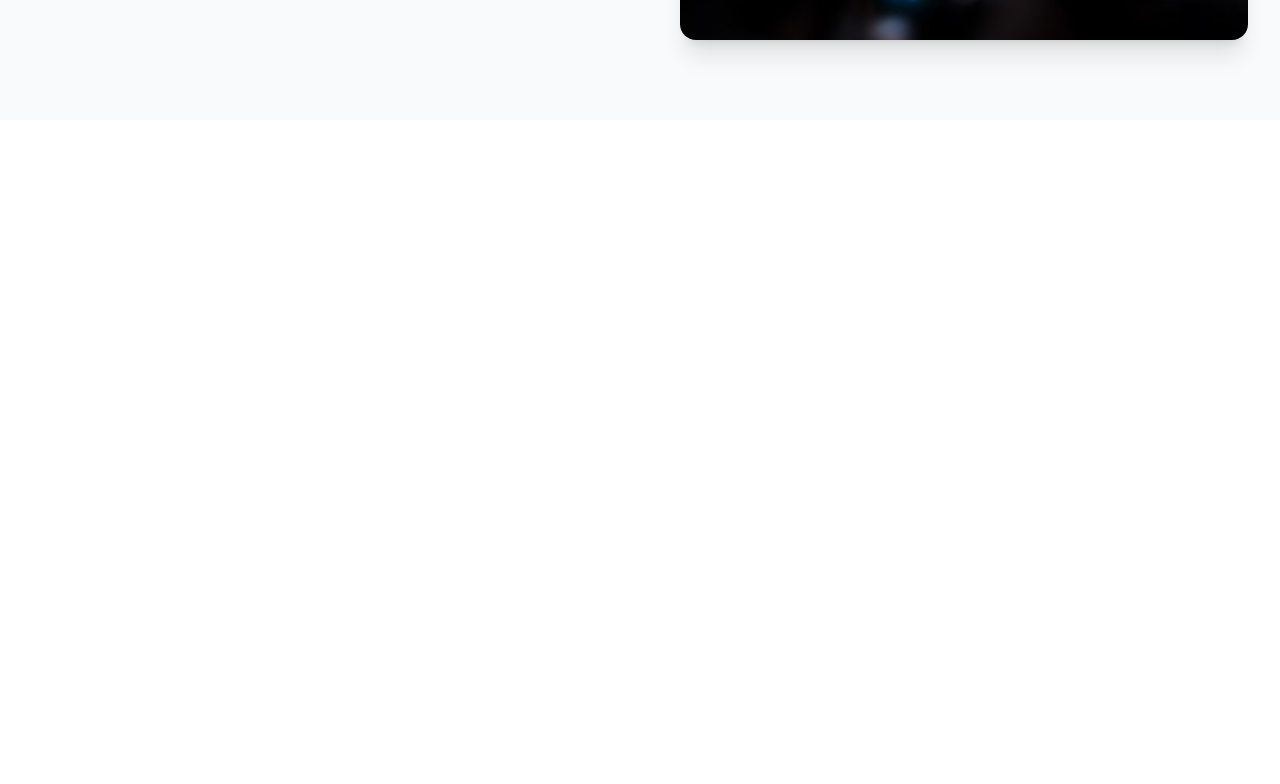
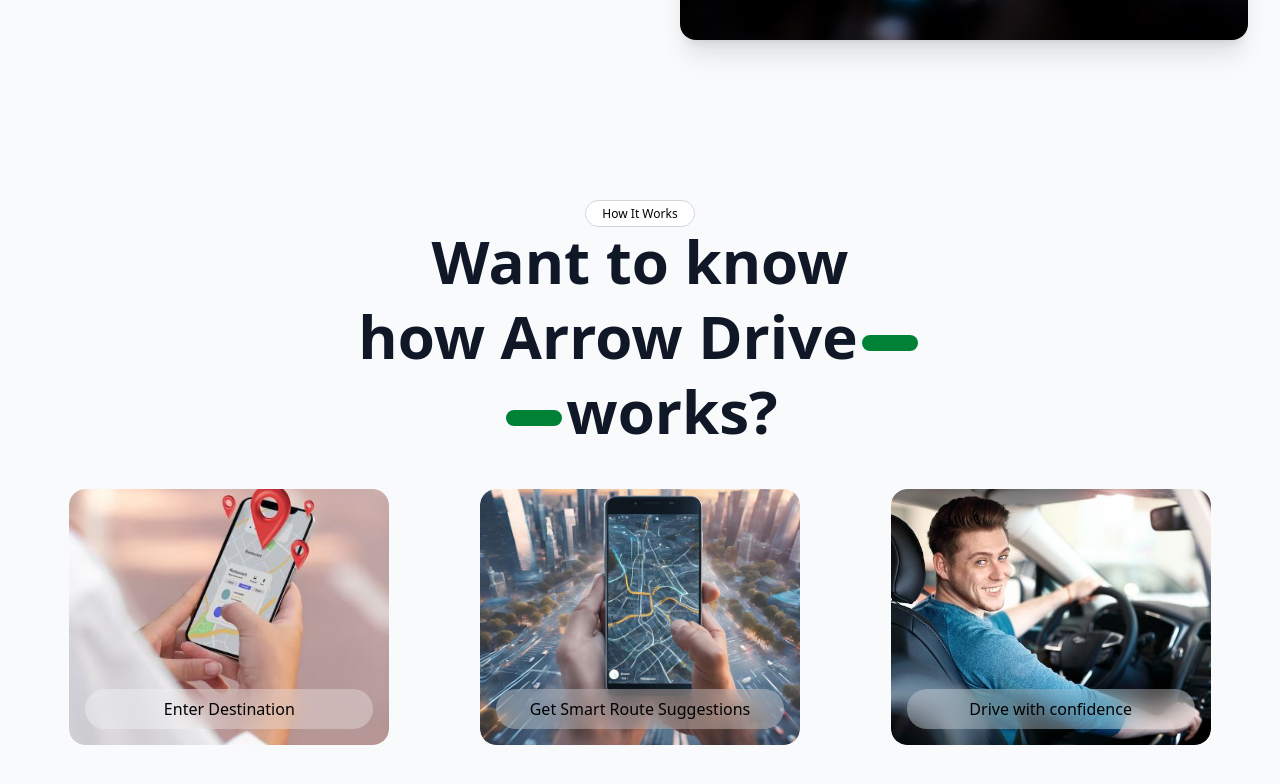
Before and after one commit to Fafiyebipelumi/arrow-drive-frontend, a Next.js app: page / in a window 1280 px wide. Shown: the part 3861-4645 px from the top of the page. Before the commit the page ends 3981 px from the top, so only its background shows below. Built offline with nearby package versions, Linux system fonts and the light colour scheme.

Commit message:
how-it-works page completed

```diff
--- a/app/page.tsx
+++ b/app/page.tsx
@@ -1,6 +1,7 @@
 import Aboutpage from "@/components/About/Aboutpage";
 import Features from "@/components/Features/Features";
 import Homepage from "@/components/Home/Homepage";
+import HowItWorks from "@/components/How-it-works/How-it-works";
 
 
 export default function Home() {
@@ -9,6 +10,7 @@
       <Homepage />
       <Aboutpage />
       <Features />
+      <HowItWorks />
     </div>
   );
 }
--- /dev/null
+++ b/components/DestinationCard.tsx
@@ -0,0 +1,32 @@
+import React from "react";
+import Image from "next/image";
+
+type DestinationCardProps = {
+    imageSrc: string;
+    imageAlt: string;
+    label: string;
+}
+
+const DestinationCard: React.FC<DestinationCardProps> = ({imageSrc, imageAlt, label}) => {
+  return (
+    <div className="w-full max-w-xs mx-auto rounded-2xl overflow-hidden">
+      {/* Phone Image */}
+      <div className="relative w-full h-64">
+        <Image
+          src={imageSrc}
+          alt={imageAlt}
+          layout="fill"
+          objectFit="cover"
+          className="rounded-2xl"
+        />
+
+        {/* Blurred Text Overlay */}
+        <div className="absolute bottom-4 left-1/2 transform -translate-x-1/2 w-[90%] bg-white/30 backdrop-blur-md text-black text-center py-2 rounded-full font-medium">
+          {label}
+        </div>
+      </div>
+    </div>
+  );
+}
+
+export default DestinationCard;
--- /dev/null
+++ b/components/How-it-works/How-it-works.tsx
@@ -0,0 +1,57 @@
+import React from "react";
+import Image from "next/image";
+import DestinationCard from "../DestinationCard";
+
+const HowItWorks = () => {
+  return (
+    <section className="bg-gray-50 py-8 sm:py-12 md:py-16 lg:py-20 px-4 sm:px-6 lg:px-8">
+      <div className="max-w-7xl mx-auto">
+        {/* How it works label */}
+        <div className="text-center mb-6 sm:mb-8 md:mb-10">
+          <span className="px-4 py-1 text-xs font-medium rounded-full bg-white border border-gray-300 text-black">
+            How It Works
+          </span>
+          <h2 className="text-2xl sm:text-3xl md:text-4xl lg:text-5xl xl:text-6xl font-bold text-gray-900 leading-tight">
+            Want to know
+            <br />
+            how Arrow Drive
+            <span className="inline-block bg-green-700 w-8 sm:w-10 md:w-12 lg:w-14 h-2 sm:h-3 md:h-4 rounded-full align-middle mx-1"></span>
+            <br />
+            <span className="inline-block bg-green-700 w-8 sm:w-10 md:w-12 lg:w-14 h-2 sm:h-3 md:h-4 rounded-full align-middle mx-1"></span>
+            works?
+          </h2>
+        </div>
+
+        {/* <div className="md:flex items-center justify-center sm:flex-col md:gap-8"> */}
+        <div className="mt-10 md:mt-0 md:grid grid-cols-1 sm:grid-cols-3 md:gap-4">
+          <DestinationCard
+            imageSrc="/location-on-phone.jpg"
+            imageAlt="Phone"
+            label="Enter Destination"
+          />
+          <DestinationCard
+            imageSrc="/map-on-phone.jpg"
+            imageAlt="Phone"
+            label="Get Smart Route Suggestions"
+          />
+          <DestinationCard
+            imageSrc="/man-in-a-car.jpg"
+            imageAlt="man-inside-a-car"
+            label="Drive with confidence"
+          />
+          {/* <div className="rounded-lg overflow-hidden">
+            <Image
+              src="/about1.jpg"
+              alt="Woman reading map"
+              width={300}
+              height={500}
+              className="object-cover w-full h-full"
+            />
+          </div> */}
+        </div>
+      </div>
+    </section>
+  );
+};
+
+export default HowItWorks;
```
